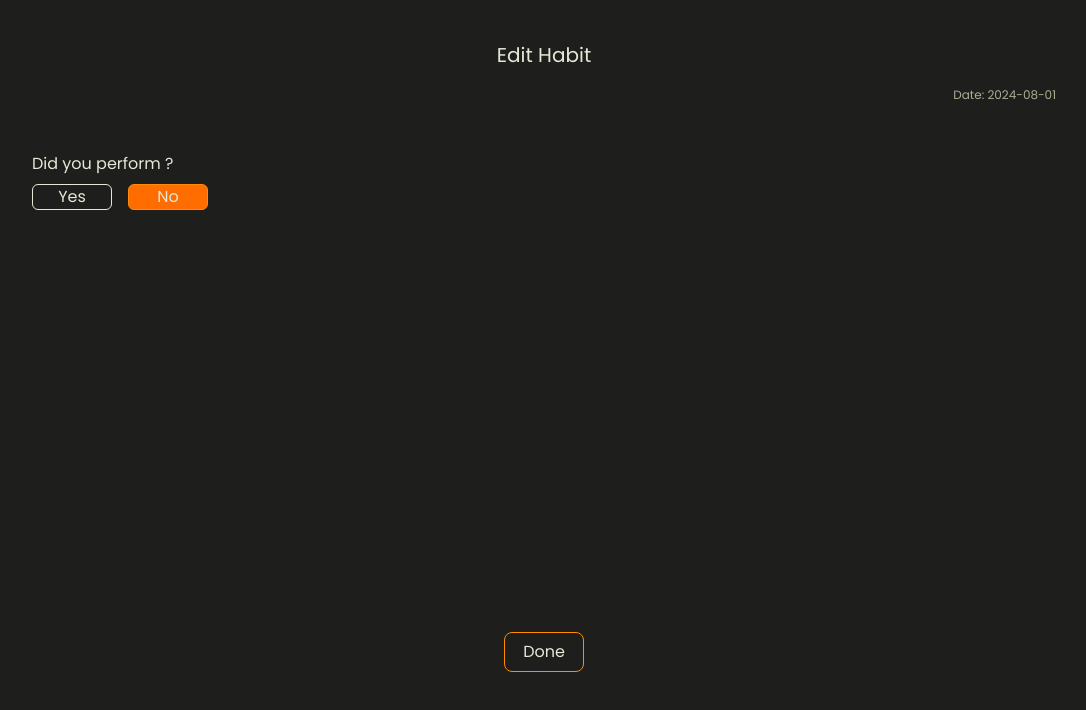
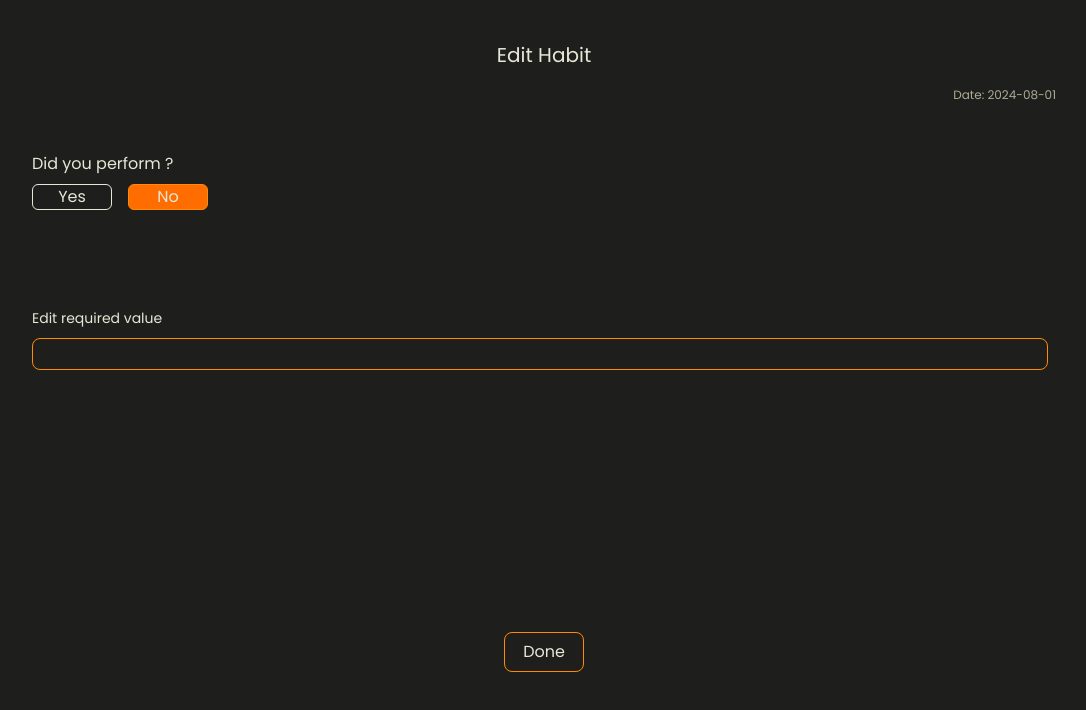
Before and after one commit to usaif1/newU, a React (Vite) app: page /habits/edit/1 in a window 1280 px wide. Shown: the top 710 px of the page, without its empty margins (96-1182 px from the left). Built offline with nearby package versions, Linux system fonts and the light colour scheme.

Commit message:
edi value

```diff
--- a/src/modules/habits/screens/EditHabit.tsx
+++ b/src/modules/habits/screens/EditHabit.tsx
@@ -6,7 +6,7 @@ import { useParams, useNavigate } from "react-router-dom";
 import { habitsStore, homeStore } from "@/global/stores";
 
 // components
-import { Divider, Heading, ScreenWrapper, Text } from "@/components";
+import { Divider, FormLabel, Heading, ScreenWrapper, Text } from "@/components";
 
 // types
 import { Habit, HabitInstace, TrackedHabits } from "@/types";
@@ -23,6 +23,7 @@ const EditActivity: React.FC = () => {
   const [habitInstance, setHabitInstance] = useState<HabitInstace | null>();
   const [value, setValue] = useState<number>(0);
   const [boolValue, setBoolValue] = useState<boolean>(false);
+  const [valueToEdit, setValueToEdit] = useState<string>("");
 
   const onClick = useCallback((type: "add" | "subtract") => {
     if (type === "add") {
@@ -71,6 +72,10 @@ const EditActivity: React.FC = () => {
     }
   };
 
+  const valueEditHandler = (e: React.ChangeEvent<HTMLInputElement>) => {
+    setValueToEdit(e.target.value);
+  };
+
   useEffect(() => {
     const foundHabitInstance = dailyHabitsInstances.find((habit) => {
       return habit.habit_instance_id === habitinstanceid;
@@ -83,6 +88,8 @@ const EditActivity: React.FC = () => {
     const foundHabit = dateFilteredHabits.find((habit) => {
       return habit.habitInstance_id === habitinstanceid;
     });
+
+    setValueToEdit(`${foundHabit?.requiredValue}`);
 
     if (!foundHabit) {
       const origingalTracker = [...trackedHabits];
@@ -155,6 +162,58 @@ const EditActivity: React.FC = () => {
     // eslint-disable-next-line react-hooks/exhaustive-deps
   }, [value]);
 
+  useEffect(() => {
+    if (valueToEdit) {
+      const dateFilteredHabits = trackedHabits.filter((habit) => {
+        return habit.inputDay === currentDate;
+      });
+
+      const foundHabit = dateFilteredHabits.find((habit) => {
+        return habit.habitInstance_id === habitinstanceid;
+      });
+
+      if (foundHabit) {
+        const indexOfHabitTracker = trackedHabits.findIndex((habit) => {
+          return (
+            habit.habitInstance_id === foundHabit?.habitInstance_id &&
+            habit.inputDay === currentDate
+          );
+        });
+
+        const orginalTrackedHabits = [...trackedHabits];
+
+        orginalTrackedHabits[indexOfHabitTracker] = {
+          ...orginalTrackedHabits[indexOfHabitTracker],
+          requiredValue: parseInt(valueToEdit),
+        };
+
+        habitsStore.setState((state) => ({
+          ...state,
+          trackedHabits: orginalTrackedHabits,
+        }));
+
+        const foundHabitInstanceIndex = dailyHabitsInstances.findIndex(
+          (habitInstance) => {
+            return habitInstance.habit_instance_id === habitinstanceid;
+          }
+        );
+
+        const originalHabitInstances = [...dailyHabitsInstances];
+
+        originalHabitInstances[foundHabitInstanceIndex] = {
+          ...originalHabitInstances[foundHabitInstanceIndex],
+          habit_instance_threshold: `${valueToEdit}`,
+        };
+
+        habitsStore.setState((state) => ({
+          ...state,
+          dailyHabitsInstances: originalHabitInstances,
+        }));
+      }
+    }
+    // eslint-disable-next-line react-hooks/exhaustive-deps
+  }, [valueToEdit]);
+
   return (
     <ScreenWrapper className="py-10">
       <Heading size="h6" align="center">
@@ -226,6 +285,27 @@ const EditActivity: React.FC = () => {
             </div>
           </div>
         )}
+        {/* edit threshold */}
+        <Divider height="6rem" />
+        <div>
+          <FormLabel size="sm" htmlFor="habitValue">
+            Edit required value
+          </FormLabel>
+          <Divider />
+          <div className="flex gap-x-2 items-end">
+            <input
+              onChange={valueEditHandler}
+              type="number"
+              autoComplete="off"
+              name="habitValue"
+              value={valueToEdit}
+              className="w-full h-8 rounded-lg text-sm text-primary bg-black border border-yellow px-2"
+            />
+            <Text size="xs">{habitInstance?.habit?.habit_unit}</Text>
+          </div>
+        </div>
+
+        {/* add button */}
         <div className="w-full absolute bottom-32 left-0 flex justify-center">
           <button
             onClick={() => navigate(-1)}
```
